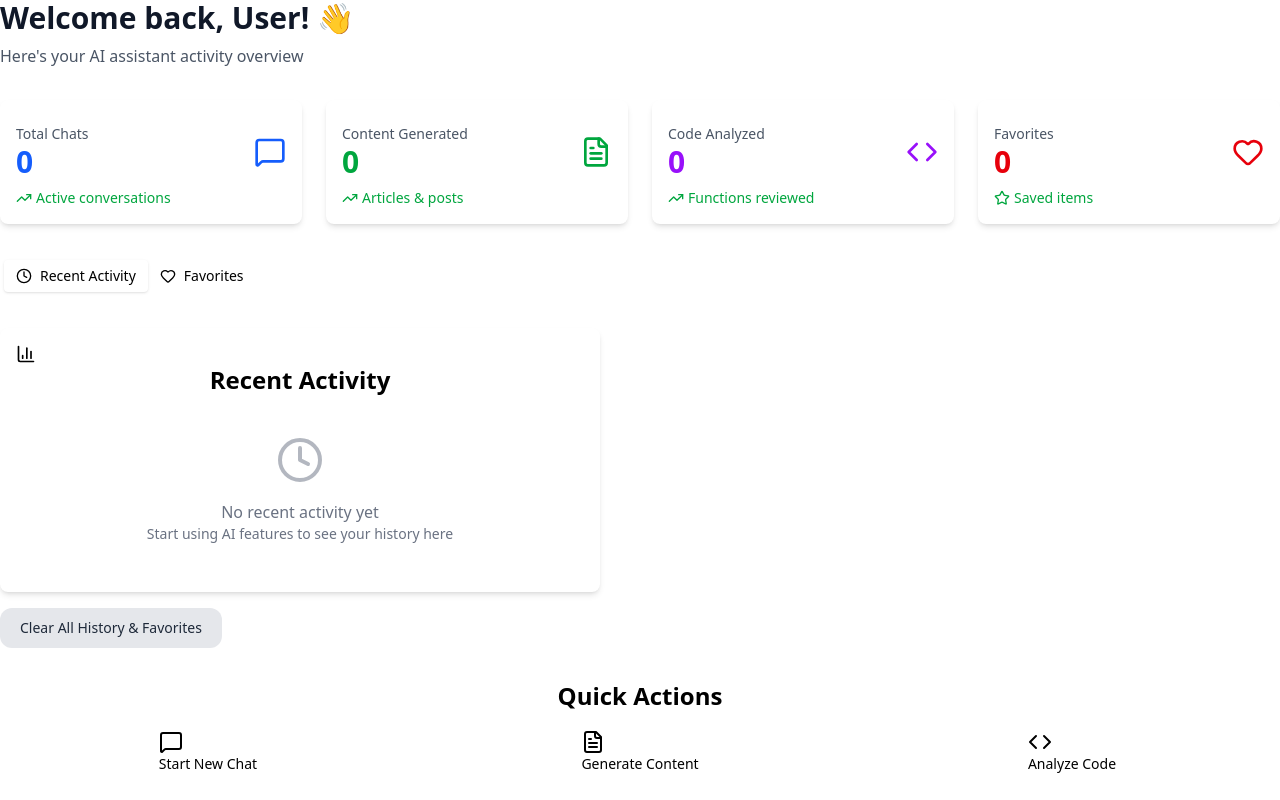
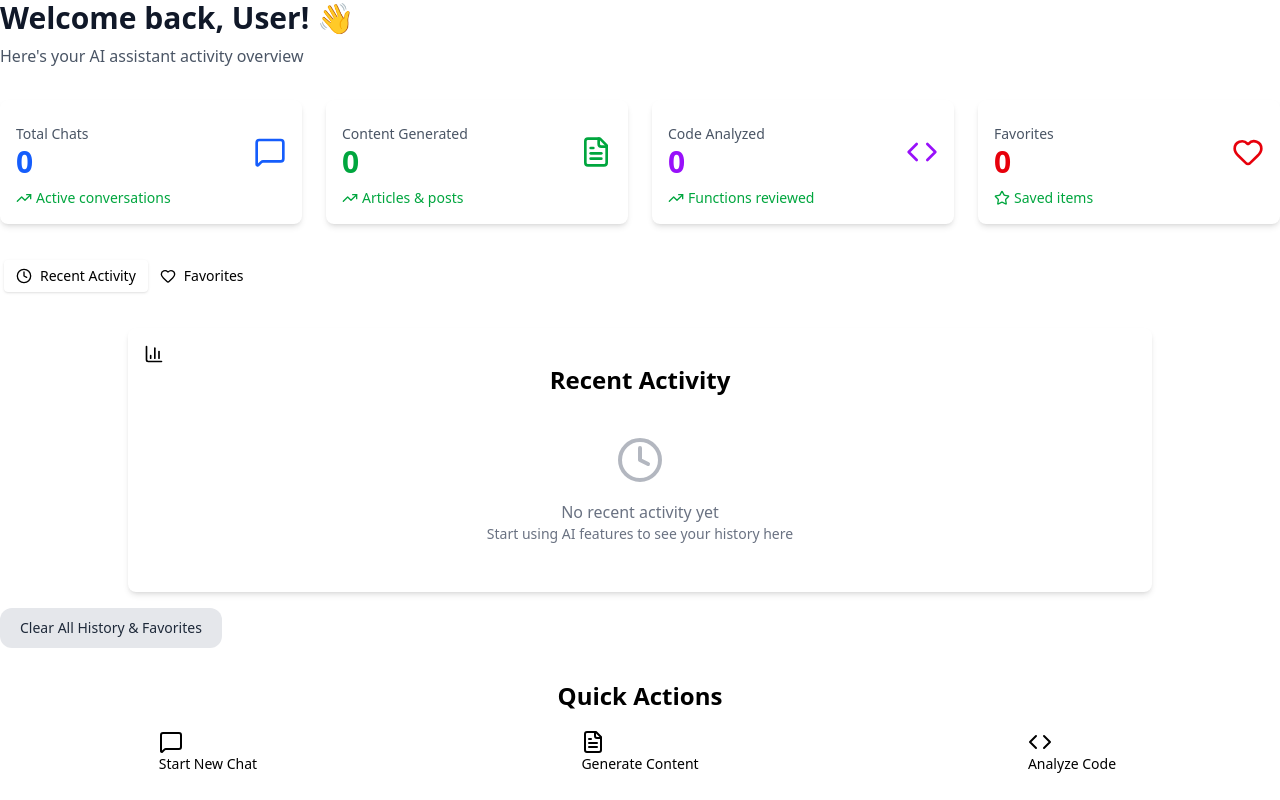
Before and after one commit to Aditya847353/AI-Assistant-Pro, a React (Vite) app in the folder gemini/: page /dashboard in a window 1280 px wide. Built offline with nearby package versions, Linux system fonts and the light colour scheme.

Commit message:
Update Dashboard.jsx

```diff
--- a/gemini/src/pages/Dashboard.jsx
+++ b/gemini/src/pages/Dashboard.jsx
@@ -186,7 +186,7 @@ const Dashboard = () => {
               Favorites
             </TabsTrigger>
           </TabsList>
-          <div className="w-150">
+          <div className="w-full lg:w-[80%] mx-auto">
           <TabsContent value="history">
             <Card >
               <CardHeader>
```
